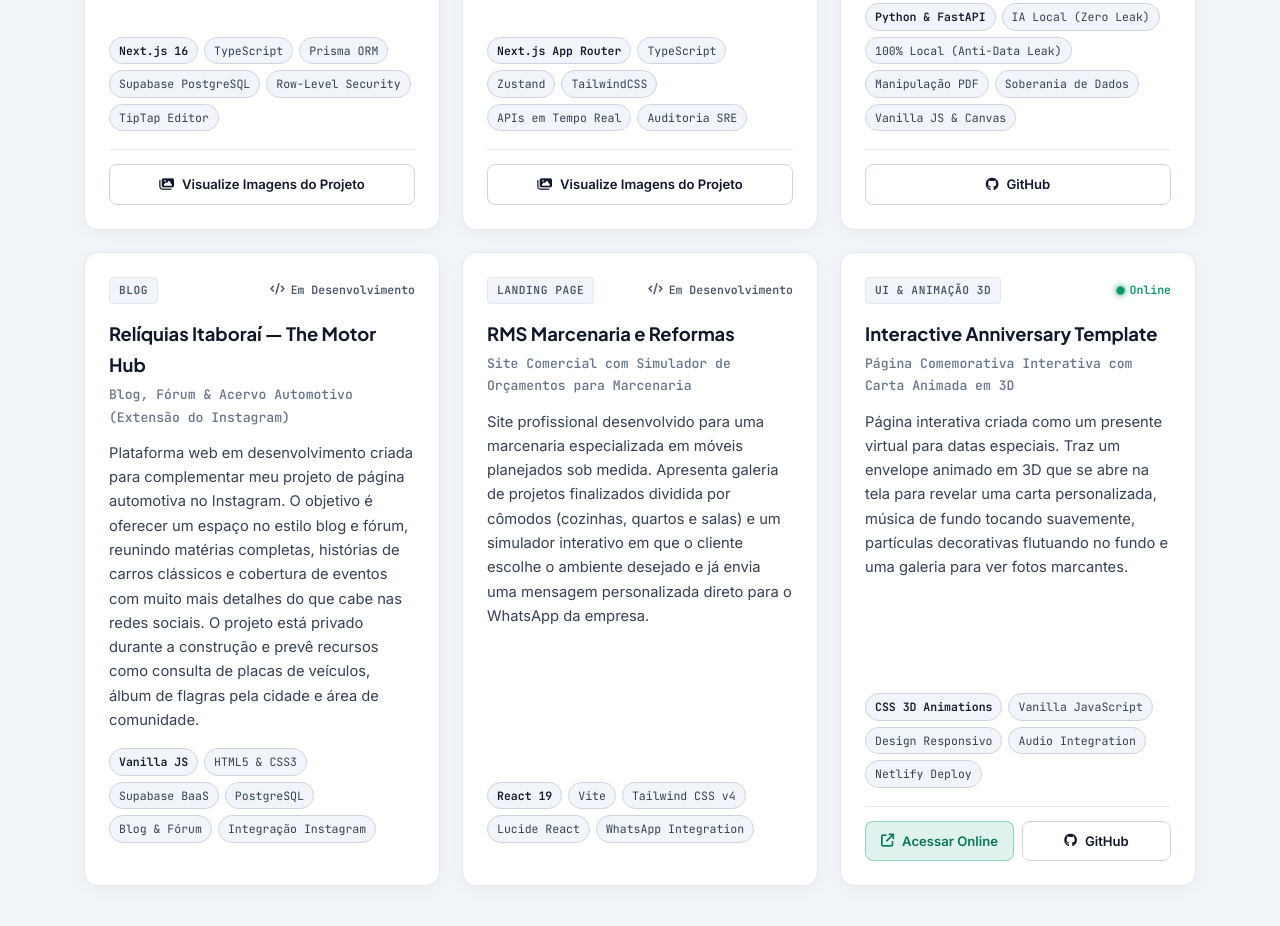
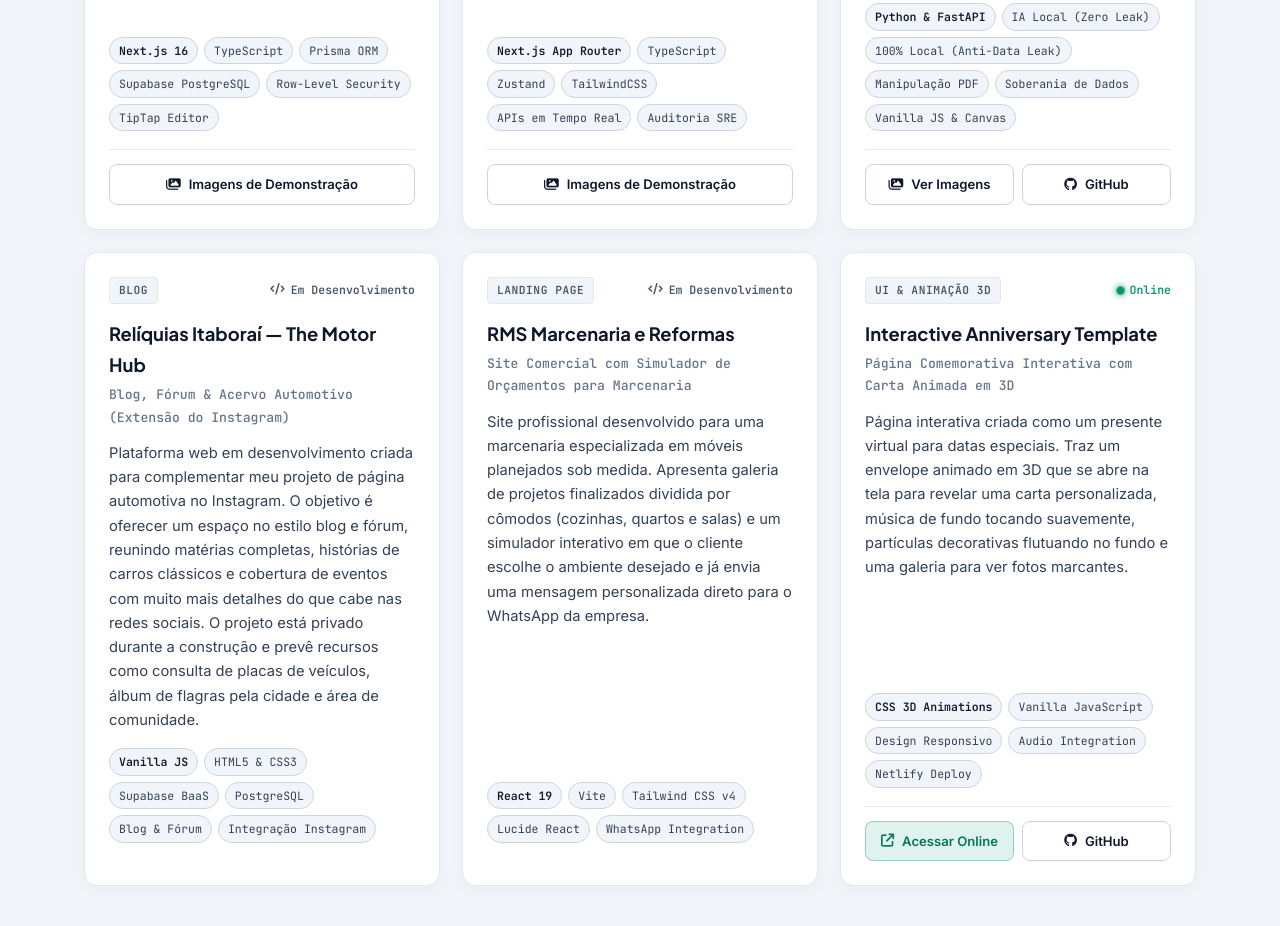
Before and after one commit to raphael-c-martins/raphael-c-martins.github.io, a plain HTML site: page index.html in a window 1280 px wide. Shown: the part 10183-11109 px from the top of the page. Drawn offline with Linux system fonts and the light colour scheme.

Commit message:
feat(projetos): adiciona galerias demo de DevPad, Finance App e I Love Security (12 telas)

```diff
--- a/index.html
+++ b/index.html
@@ -1004,8 +1004,8 @@
           </div>
           <div class="card-actions">
             <button class="btn btn--outline btn-cert"
-              data-gallery="imgs/projetos/devpad/devpad1.png,imgs/projetos/devpad/devpad2.png">
-              <i class="fa-solid fa-images"></i> Visualize Imagens do Projeto
+              data-gallery="imgs/projetos/devpad/devpad1.png,imgs/projetos/devpad/devpad2.png,imgs/projetos/devpad/devpad3.png,imgs/projetos/devpad/devpad4.png">
+              <i class="fa-solid fa-images"></i> Imagens de Demonstração
             </button>
           </div>
         </article>
@@ -1033,8 +1033,8 @@
           </div>
           <div class="card-actions">
             <button class="btn btn--outline btn-cert"
-              data-gallery="imgs/projetos/finance-app/finance1.png,imgs/projetos/finance-app/finance2.png">
-              <i class="fa-solid fa-images"></i> Visualize Imagens do Projeto
+              data-gallery="imgs/projetos/finance-app/finance1.png,imgs/projetos/finance-app/finance2.png,imgs/projetos/finance-app/finance3.png,imgs/projetos/finance-app/finance4.png">
+              <i class="fa-solid fa-images"></i> Imagens de Demonstração
             </button>
           </div>
         </article>
@@ -1059,6 +1059,10 @@
             <span>Vanilla JS & Canvas</span>
           </div>
           <div class="card-actions">
+            <button class="btn btn--outline btn-cert"
+              data-gallery="imgs/projetos/i-love-security/ils1.png,imgs/projetos/i-love-security/ils2.png,imgs/projetos/i-love-security/ils3.png,imgs/projetos/i-love-security/ils4.png">
+              <i class="fa-solid fa-images"></i> Ver Imagens
+            </button>
             <a href="https://github.com/raphael-c-martins/i-love-security" target="_blank" rel="noopener noreferrer"
               class="btn btn--outline">
               <i class="fa-brands fa-github"></i> GitHub
```
Also changed, not shown: imgs/projetos/devpad/devpad1.png (added), imgs/projetos/devpad/devpad2.png (added), imgs/projetos/devpad/devpad3.png (added), imgs/projetos/devpad/devpad4.png (added), imgs/projetos/finance-app/finance1.png (added), imgs/projetos/finance-app/finance2.png (added), imgs/projetos/finance-app/finance3.png (added), imgs/projetos/finance-app/finance4.png (added), imgs/projetos/i-love-security/ils1.png (added), imgs/projetos/i-love-security/ils2.png (added), imgs/projetos/i-love-security/ils3.png (added), imgs/projetos/i-love-security/ils4.png (added), 2 other files.
